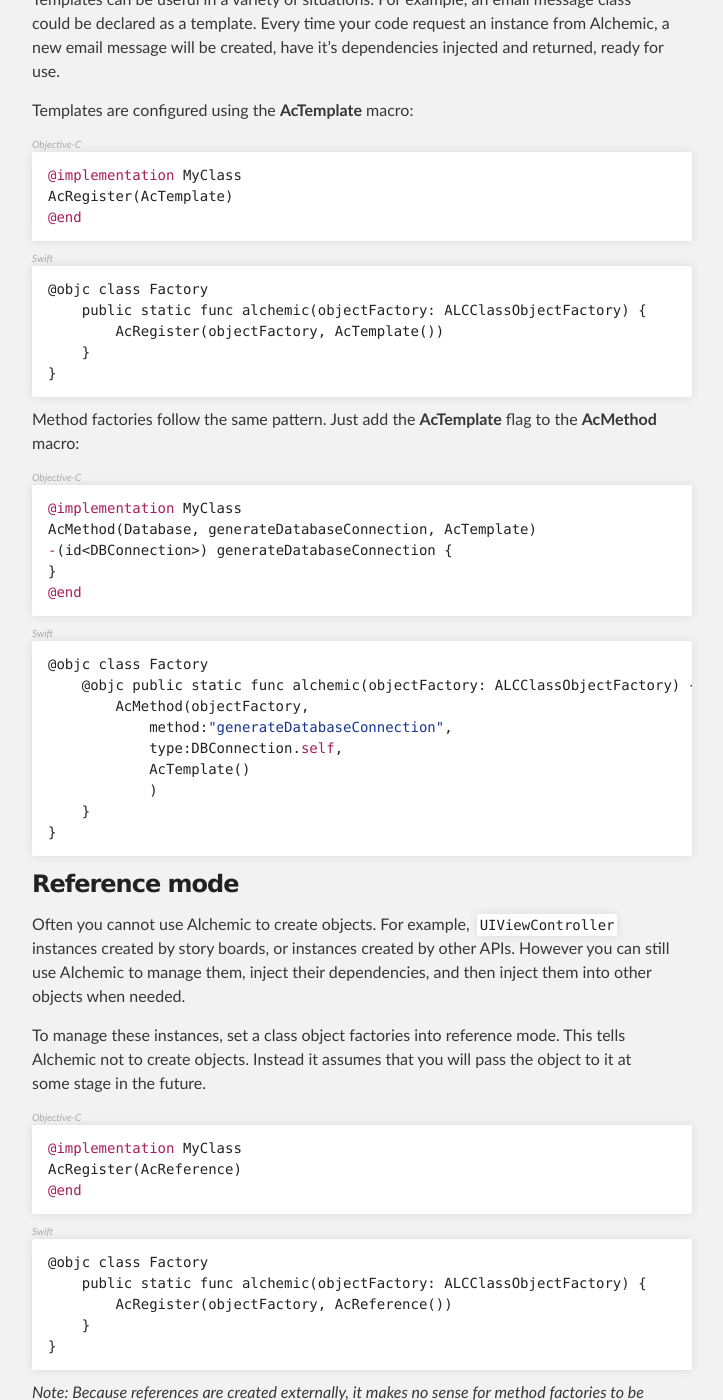
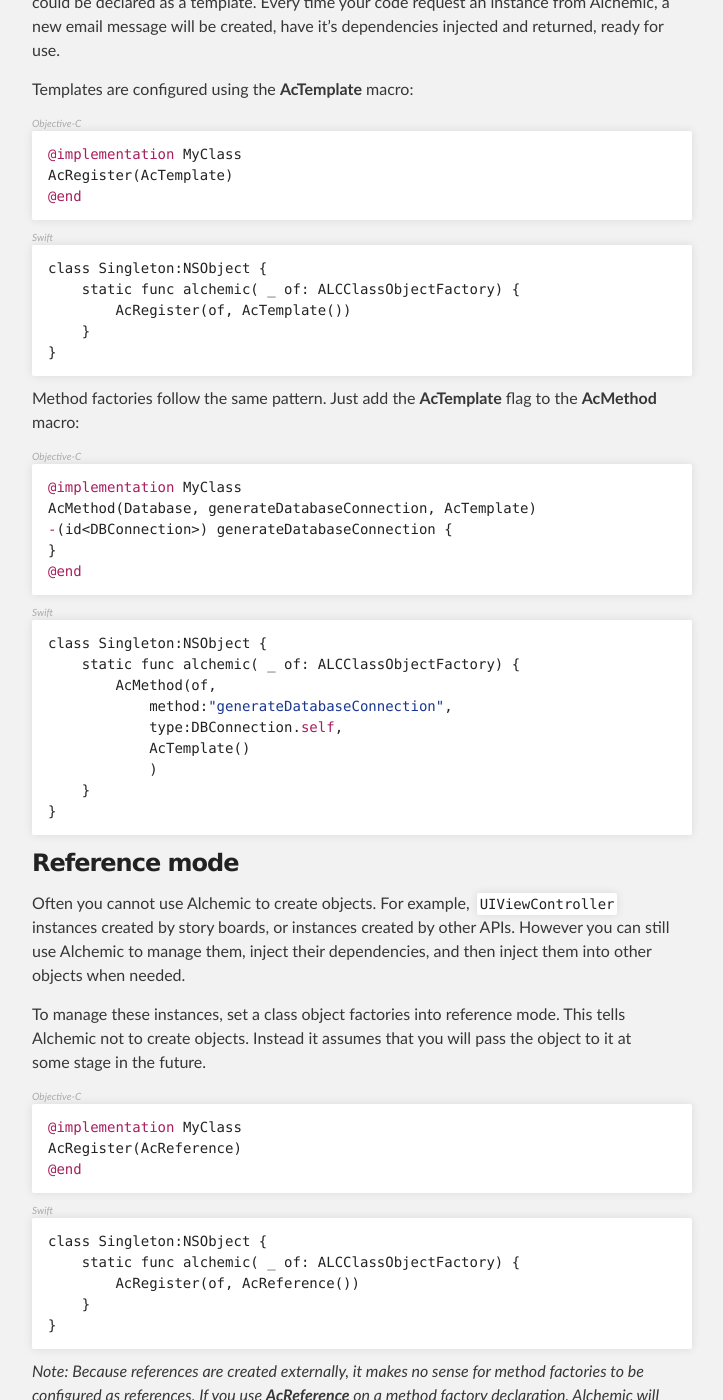
Before and after one commit to drekka/Alchemic, a Jekyll site: the page built from object-factories.md, in a window 1280 px wide and 1400 px high, scrolled down 4627 px. Shown: the whole window, without its empty margins (288-1011 px from the left). Built offline with Jekyll 4.4.1, drawn with Linux system fonts in a browser that asks for light colours; some of the changed text lies outside the part shown.

Commit message:
Updating swift headers

````diff
--- /dev/null
+++ b/_data/code.yml
@@ -0,0 +1,2 @@
+swift-class: class Singleton:NSObject
+swift-alchemic-method: "static func alchemic( _ of: ALCClassObjectFactory)"
--- a/object-factories.md
+++ b/object-factories.md
@@ -34,8 +34,8 @@
 
 {{ site.lang-title-swift }}
 ```swift
-@objc class MyClass {
-    @objc public static func alchemic(objectFactory: ALCClassObjectFactory) {
+{{ site.data.code.swift-class }} {
+    {{ site.data.code.swift-alchemic-method }} {
     }
 }
 ```
@@ -58,9 +58,9 @@
 
 {{ site.lang-title-swift }}
 ```swift
-@objc class MyClass {
-   public static func alchemic(objectFactory: ALCClassObjectFactory) {
-        AcInitializer(objectFactory,
+{{ site.data.code.swift-class }} {
+    {{ site.data.code.swift-alchemic-method }} {
+        AcInitializer(of,
             initializer:"initWithMyOtherObject:",
             args:AcClass(MyOtherClass.self)
         )
@@ -97,10 +97,9 @@
 
 {{ site.lang-title-swift }}
 ```swift
-@objc class MyDatabaseService
-
-    @objc public static func alchemic(objectFactory: ALCClassObjectFactory) {
-        AcMethod(objectFactory,
+{{ site.data.code.swift-class }} {
+    {{ site.data.code.swift-alchemic-method }} {
+        AcMethod(of,
             method:"generateDatabaseConnection",
             type:DBConnection.self
             )
@@ -137,8 +136,8 @@
 
 {{ site.lang-title-swift }}
 ```swift
-@objc public static func alchemic(objectFactory: ALCClassObjectFactory) {
-    AcMethod(objectFactory, method: "serverConnectionToServer:retries:", type:NSURLConnection.self,
+{{ site.data.code.swift-alchemic-method }} {
+    AcMethod(of, method: "serverConnectionToServer:retries:", type:NSURLConnection.self,
         AcClass(MyServer.self),
         AcInt(5)
     )
@@ -166,8 +165,8 @@
 
 {{ site.lang-title-swift }}
 ```swift
-@objc public static func alchemic(objectFactory: ALCClassObjectFactory) {
-    AcMethod(objectFactory, method: "serverConnectionToServer:retries:", type:NSObject.self,
+{{ site.data.code.swift-alchemic-method }} {
+    AcMethod(of, method: "serverConnectionToServer:retries:", type:NSObject.self,
         AcArg(NSURL.self, AcProtocol(MyServerProtocol)),
         AcArg(NSUInteger.self, AcInt(5))
     )
@@ -198,9 +197,9 @@
 
 {{ site.lang-title-swift }}
 ```swift
-@objc class Factory
-    public static func alchemic(objectFactory: ALCClassObjectFactory) {
-        AcRegister(objectFactory, AcTemplate())
+{{ site.data.code.swift-class }} {
+    {{ site.data.code.swift-alchemic-method }} {
+        AcRegister(of, AcTemplate())
     }
 }
 ```
@@ -218,9 +217,9 @@
 
 {{ site.lang-title-swift }}
 ```swift
-@objc class Factory
-    @objc public static func alchemic(objectFactory: ALCClassObjectFactory) {
-        AcMethod(objectFactory,
+{{ site.data.code.swift-class }} {
+    {{ site.data.code.swift-alchemic-method }} {
+        AcMethod(of,
             method:"generateDatabaseConnection",
             type:DBConnection.self,
             AcTemplate()
@@ -245,9 +244,9 @@
 
 {{ site.lang-title-swift }}
 ```swift
-@objc class Factory
-    public static func alchemic(objectFactory: ALCClassObjectFactory) {
-        AcRegister(objectFactory, AcReference())
+{{ site.data.code.swift-class }} {
+    {{ site.data.code.swift-alchemic-method }} {
+        AcRegister(of, AcReference())
     }
 }
 ```
@@ -288,8 +287,8 @@
 
 {{ site.lang-title-swift }}
 ```swift
-public static func alchemic(objectFactory:ALCClassObjectFactory) {
-    AcRegister(objectFactory, AcFactoryName("JSON date formatter"))
+{{ site.data.code.swift-alchemic-method }} {
+    AcRegister(of, AcFactoryName("JSON date formatter"))
 }
 ```
 
@@ -323,8 +322,8 @@
 
 {{ site.lang-title-swift }}
 ```swift
-public static func alchemic(objectFactory:ALCClassObjectFactory) {
-    AcRegister(objectFactory, AcPrimary())
+{{ site.data.code.swift-alchemic-method }} {
+    AcRegister(of, AcPrimary())
 }
 ```
 
@@ -344,8 +343,8 @@
 
 {{ site.lang-title-swift }}
 ```swift
-public static func alchemic(objectFactory:ALCClassObjectFactory) {
-    AcRegister(objectFactory, AcWeak())
+{{ site.data.code.swift-alchemic-method }} {
+    AcRegister(of, AcWeak())
 }
 ```
 
````
Also changed, not shown: imports.md (+5 -2 lines), injection-values.md (+17 -17 lines), injections.md (+3 -3 lines), runtime.md (+9 -9 lines).
